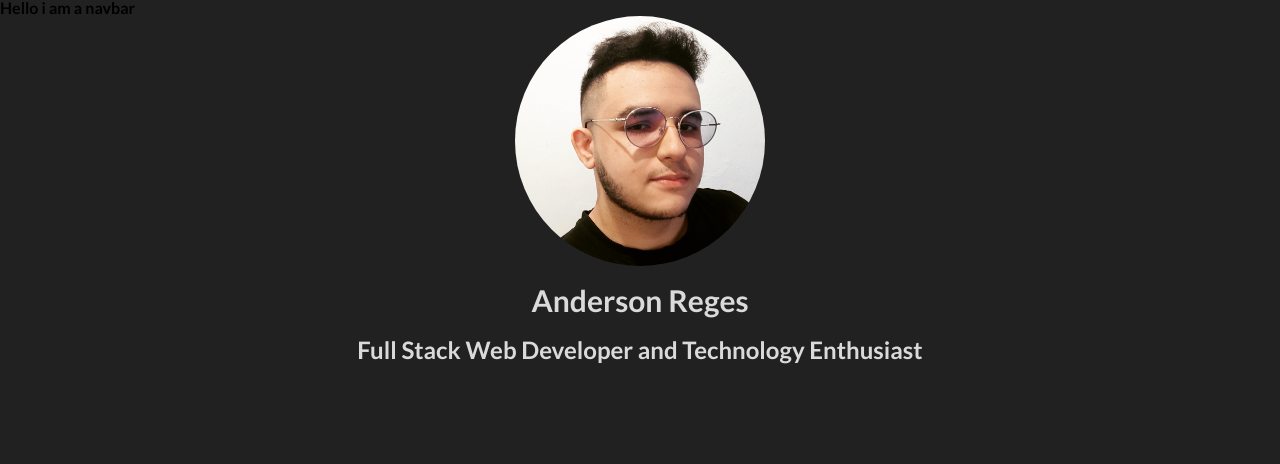
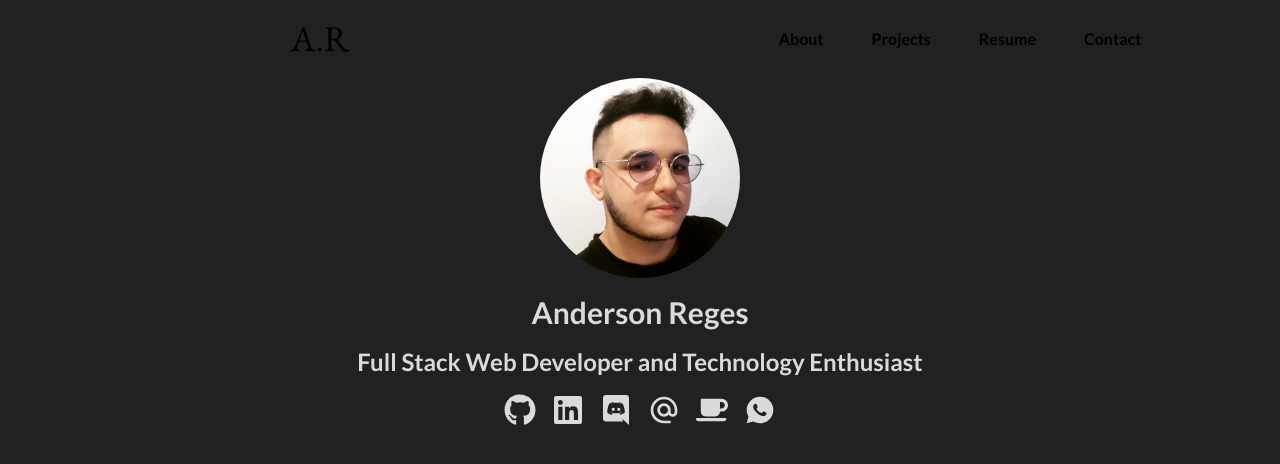
Before and after one commit to Anderson-Reges/my-portfolio, a Next.js app: page / in a window 1280 px wide. Shown: the top 464 px of the page. Built offline with nearby package versions, Linux system fonts and the light colour scheme.

Commit message:
Feat: creating a navbar and contact links

```diff
--- a/app/page.tsx
+++ b/app/page.tsx
@@ -1,6 +1,11 @@
 import Image from "next/image";
 import profileImg from '@/public/1690833020210.jpg'
 import NavBar from "@/components/Navbar";
+import { FaGithub, FaLinkedin, FaCoffee } from 'react-icons/fa';
+import { IoLogoDiscord } from 'react-icons/io5'
+import { MdAlternateEmail } from 'react-icons/md';
+import { RiWhatsappFill } from 'react-icons/ri';
+import BuyMeACoffe from "@/components/BuyMeACoffe";
 
 const HomePage: React.FC = () => {
   return (
@@ -10,11 +15,20 @@ const HomePage: React.FC = () => {
         <Image
           src={profileImg}
           alt="profile-picture"
-          width={250}
+          width={200}
           className="rounded-full"
         />
         <h1 className="text-second font-bold text-3xl">Anderson Reges</h1>
         <h1 className="text-second font-bold text-2xl">Full Stack Web Developer and Technology Enthusiast</h1>
+        <div className="flex gap-[1em]">
+          <FaGithub className='text-second' size="32px" />
+          <FaLinkedin className='text-second' size="32px" />
+          <IoLogoDiscord className='text-second' size="32px" />
+          <MdAlternateEmail className='text-second' size="32px" />
+          <FaCoffee className='text-second' size="32px" />
+          <RiWhatsappFill className='text-second' size="32px" />
+        </div>
+        <BuyMeACoffe />
       </div>
     </main>
   );
--- /dev/null
+++ b/components/BuyMeACoffe.tsx
@@ -0,0 +1,7 @@
+const BuyMeACoffe: React.FC = () => {
+  return (
+    <script data-name="BMC-Widget" data-cfasync="false" src="https://cdnjs.buymeacoffee.com/1.0.0/widget.prod.min.js" data-id="andersonreges" data-description="Support me on Buy me a coffee!" data-message="" data-color="#40DCA5" data-position="Right" data-x_margin="18" data-y_margin="18"></script>
+  );
+}
+
+export default BuyMeACoffe;
--- a/components/Navbar.tsx
+++ b/components/Navbar.tsx
@@ -1,8 +1,21 @@
+import { EB_Garamond } from 'next/font/google';
+
+const inter = EB_Garamond({
+  subsets: ['latin'],
+  weight: ['400']
+});
+
 const NavBar: React.FC = () => {
   return (
-    <>
-      <h1>Hello i am a navbar</h1>
-    </>
+    <div className='flex justify-around py-[1.2em]'>
+      <h1 className={`text-4xl ${inter.className} w-[50%] text-center`}>A.R</h1>
+      <ul className='flex gap-[3em] items-center w-[50%] justify-center'>
+        <li>About</li>
+        <li>Projects</li>
+        <li>Resume</li>
+        <li>Contact</li>
+      </ul>
+    </div>
   );
 }
 
--- a/package.json
+++ b/package.json
@@ -19,6 +19,7 @@
     "postcss": "8.4.27",
     "react": "18.2.0",
     "react-dom": "18.2.0",
+    "react-icons": "^4.10.1",
     "tailwindcss": "3.3.3",
     "typescript": "5.1.6"
   }
```
Also changed, not shown: .eslintrc.json (deleted), 1 other file (tests, documents, lock files or other folders).
